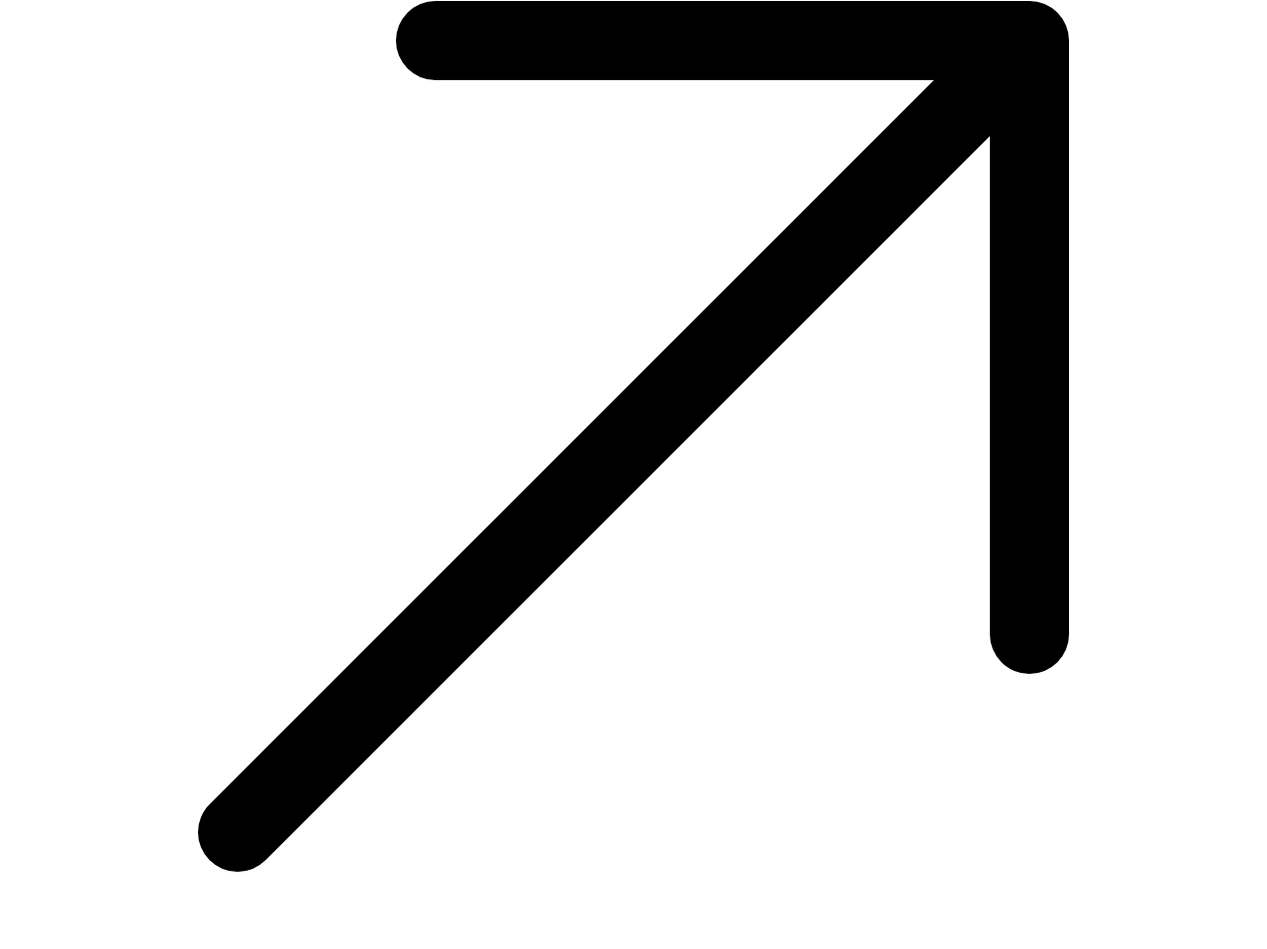
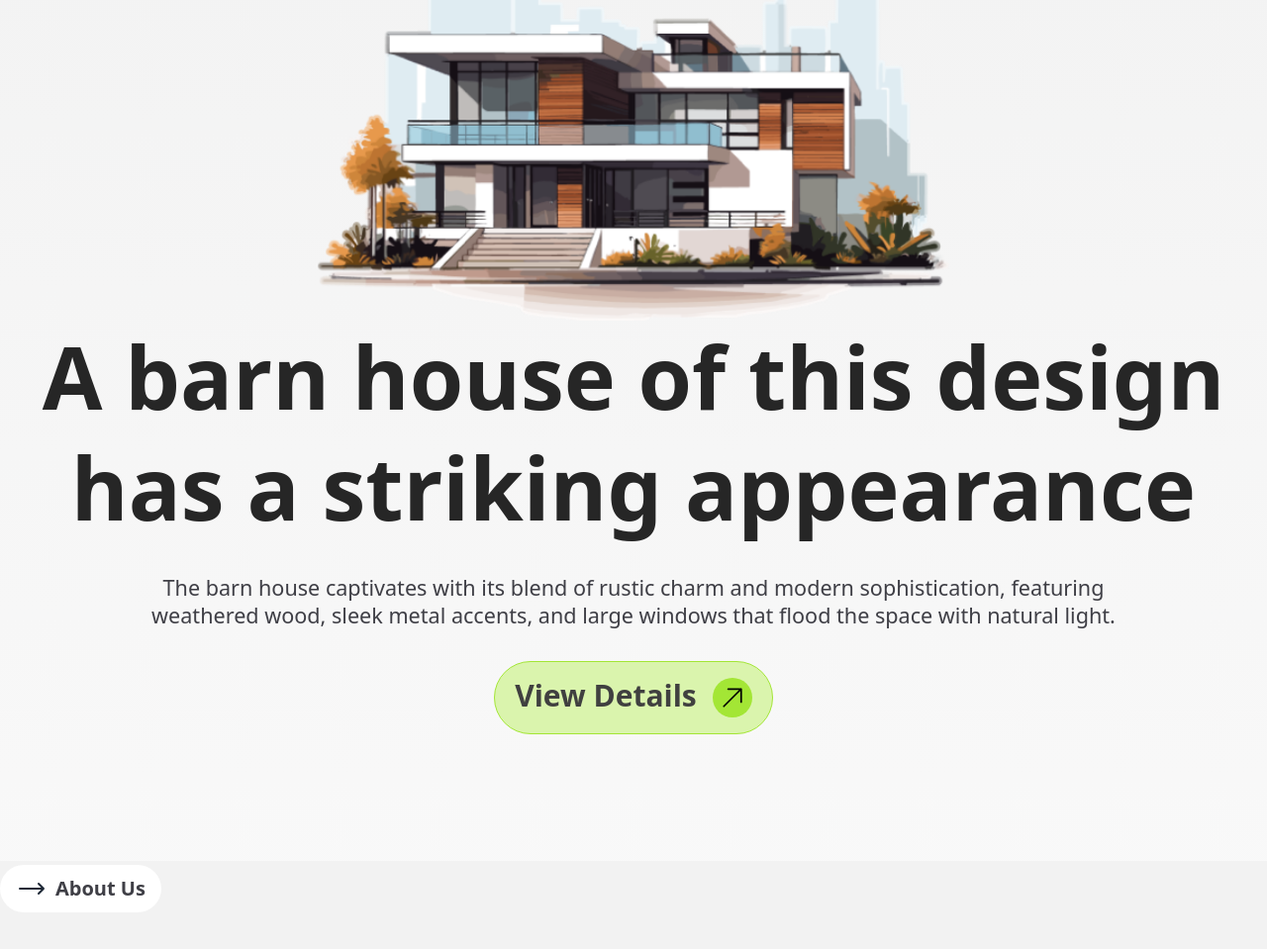
Before and after one commit to Shorno/PH-Assignment-3, a website: page index.html in a window 1280 px wide. Shown: the part 199-1158 px from the top of the page at 99% size. Drawn offline with nearby package versions, Linux system fonts and the light colour scheme.

Commit message:
styles via CDN

```diff
--- a/index.html
+++ b/index.html
@@ -4,7 +4,10 @@
     <meta charset="UTF-8"/>
     <link rel="icon" type="image/svg+xml" href="/vite.svg"/>
     <meta name="viewport" content="width=device-width, initial-scale=1.0"/>
-    <link rel="stylesheet" href="style.css">
+    <link href="https://cdn.jsdelivr.net/npm/daisyui@4.12.10/dist/full.min.css" rel="stylesheet" type="text/css" />
+    <script src="https://cdn.tailwindcss.com"></script>
+<!--    <link rel="stylesheet" href="style.css">-->
+    <script src="https://cdn.tailwindcss.com"></script>
     <style>
         @import url('https://fonts.googleapis.com/css2?family=Manrope:wght@200..800&display=swap');
     </style>
--- a/tailwind.config.js
+++ b/tailwind.config.js
@@ -2,12 +2,12 @@
 export default {
     content: [
         "./index.html",
-    "./**/*.{js,ts,jsx,tsx}",
+        "./src/**/*.{html,js}"
     ],
     theme: {
         extend: {
-      fontFamily : {
-        "manrope" : ["Manrope", "sans-serif"]
+            fontFamily: {
+                "manrope": ["Manrope", "sans-serif"]
             }
         },
     },
```
Lines whose indentation alone changed are shown as unchanged.
